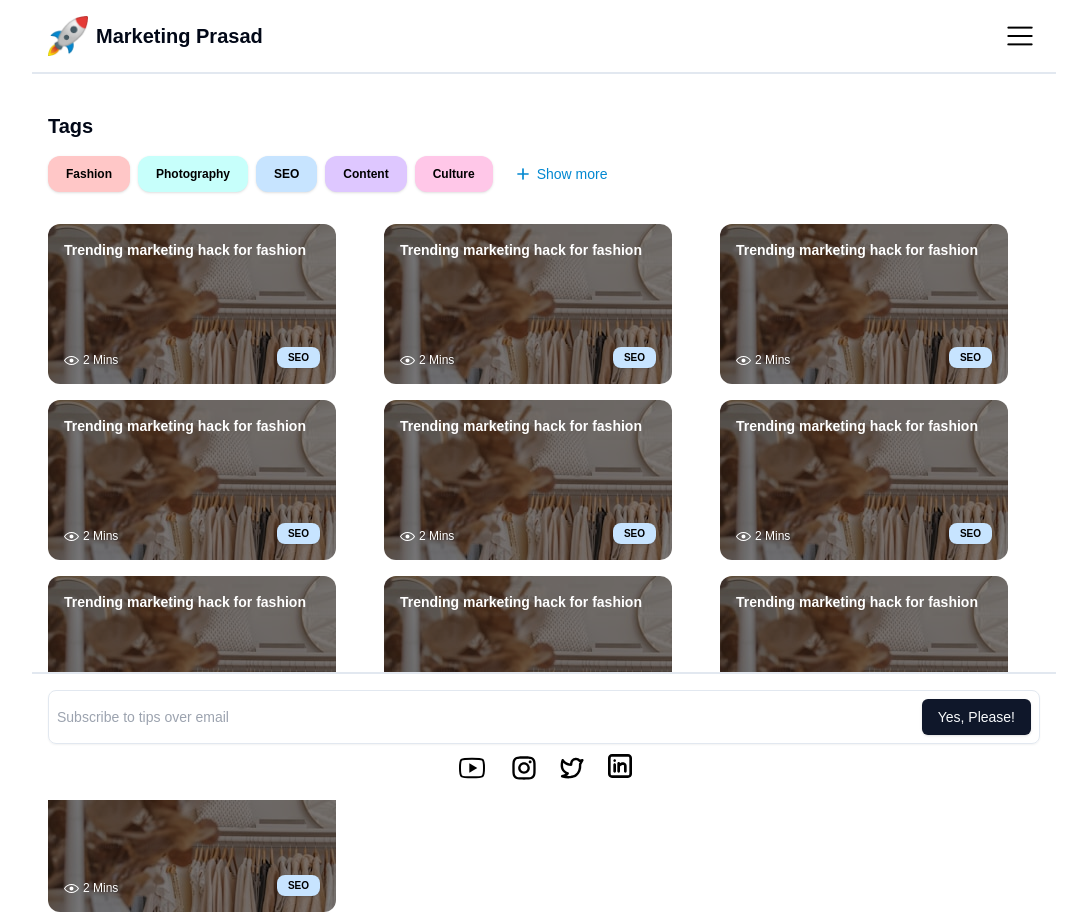
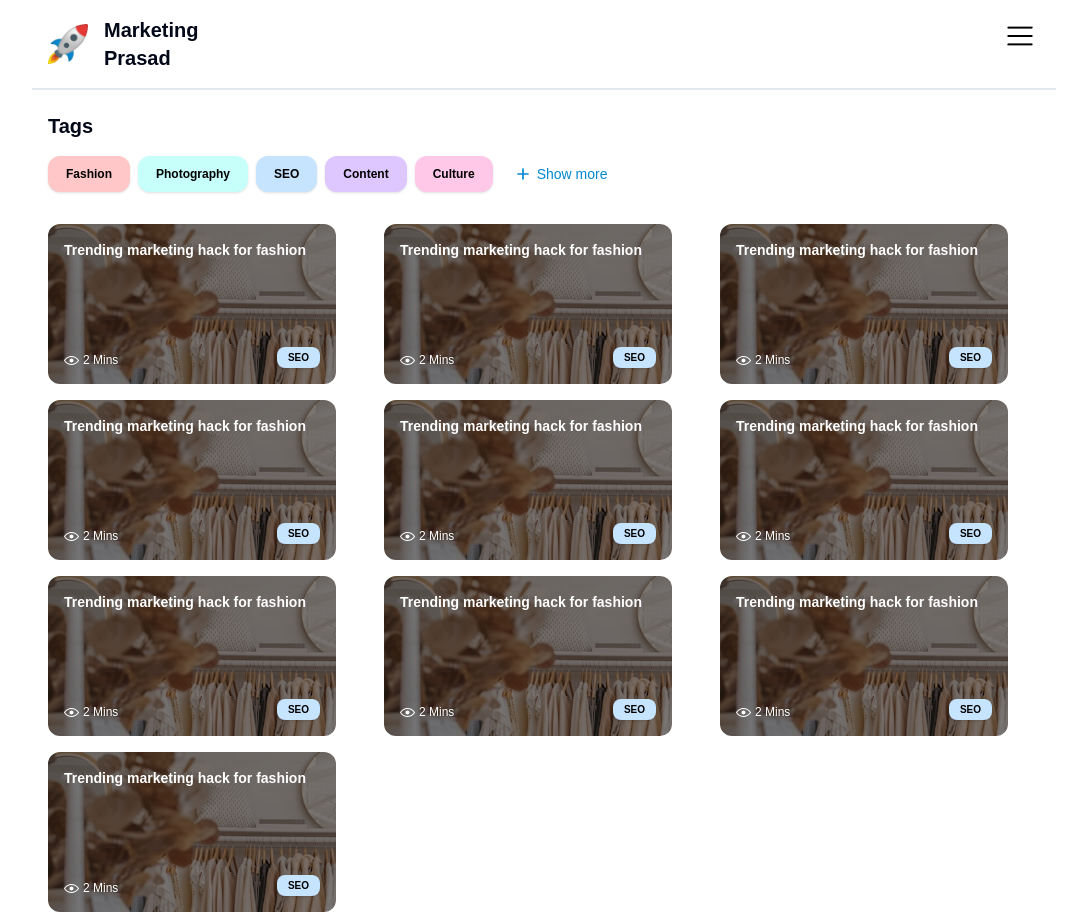
Before and after one commit to juheedhone/prasad-blog, a Next.js app: page / in a window 1280 px wide. Shown: the whole page, without its empty margins (96-1183 px from the left). Built offline with nearby package versions, Linux system fonts and the light colour scheme.

Commit message:
task: hide footer in md

```diff
--- a/src/components/Footer.tsx
+++ b/src/components/Footer.tsx
@@ -2,7 +2,7 @@ import SearchInput from "./SearchInput";
 
 const Footer = () => {
 	return (
-		<div className="fixed bottom-0 right-0 left-0 p-4 bg-white z-10 border-t-2  ">
+		<div className="fixed bottom-0 right-0 left-0 p-4 bg-white z-10 border-t-2 md:hidden">
 			<div className="flex border rounded-lg shadow-sm p-2 text-[10px] lg:text-sm  font-normal">
 				<SearchInput />
 			</div>
--- a/src/components/NavBar.tsx
+++ b/src/components/NavBar.tsx
@@ -1,9 +1,9 @@
 const NavBar = () => {
 	return (
 		<div className="flex justify-between fixed top-0 right-0 left-0 p-4 bg-white z-10 border-b-2">
-      <div className="flex items-center gap-2">
+			<div className="flex items-center gap-2 sm:gap-4">
 				<img src="navLogo.png" alt="logo" className="w-10 h-10" />
-        <h1 className="font-bold text-xl">Marketing Prasad</h1>
+				<h1 className="font-bold text-xl max-w-28">Marketing Prasad</h1>
 			</div>
 
 			<div>
```
Lines whose indentation alone changed are shown as unchanged.
